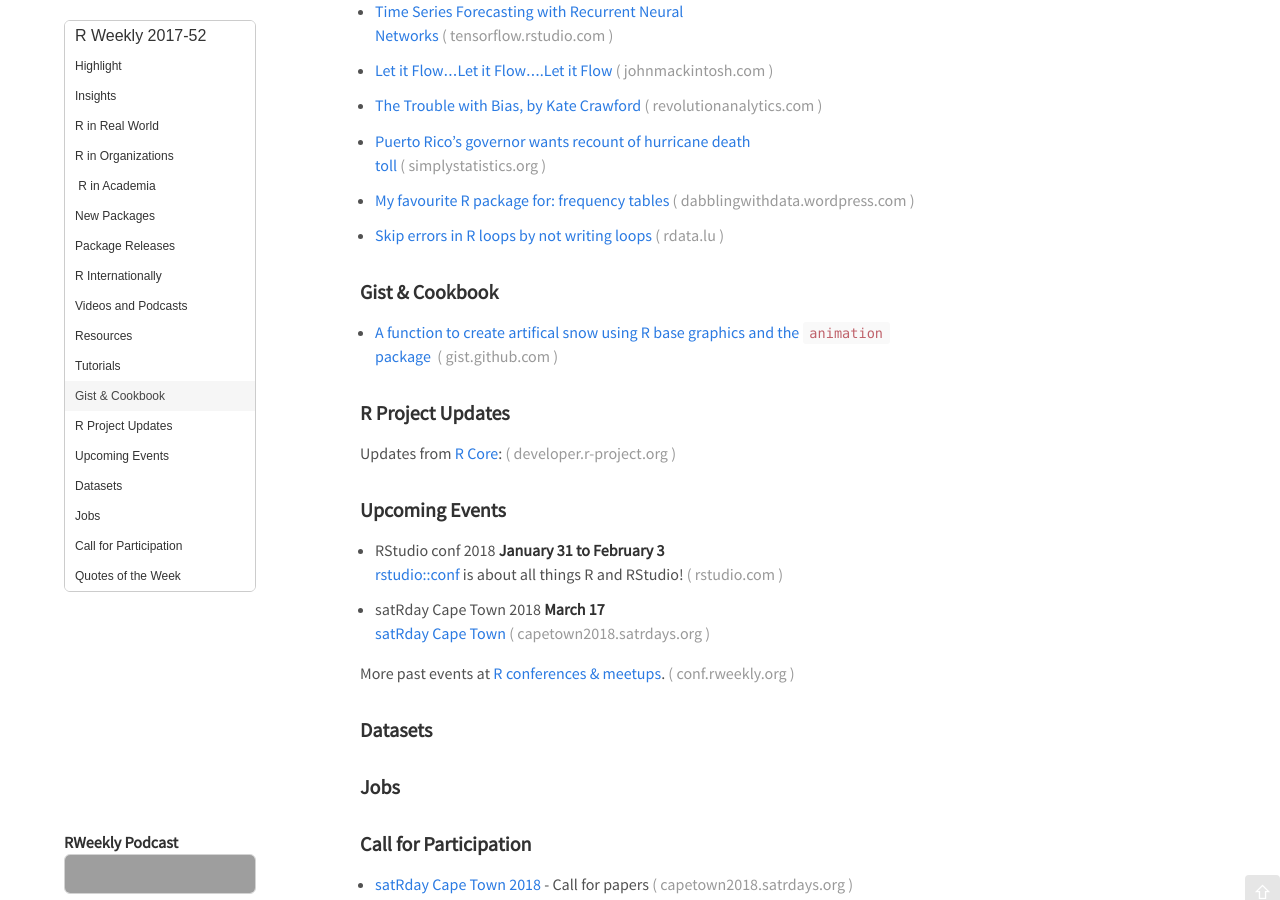
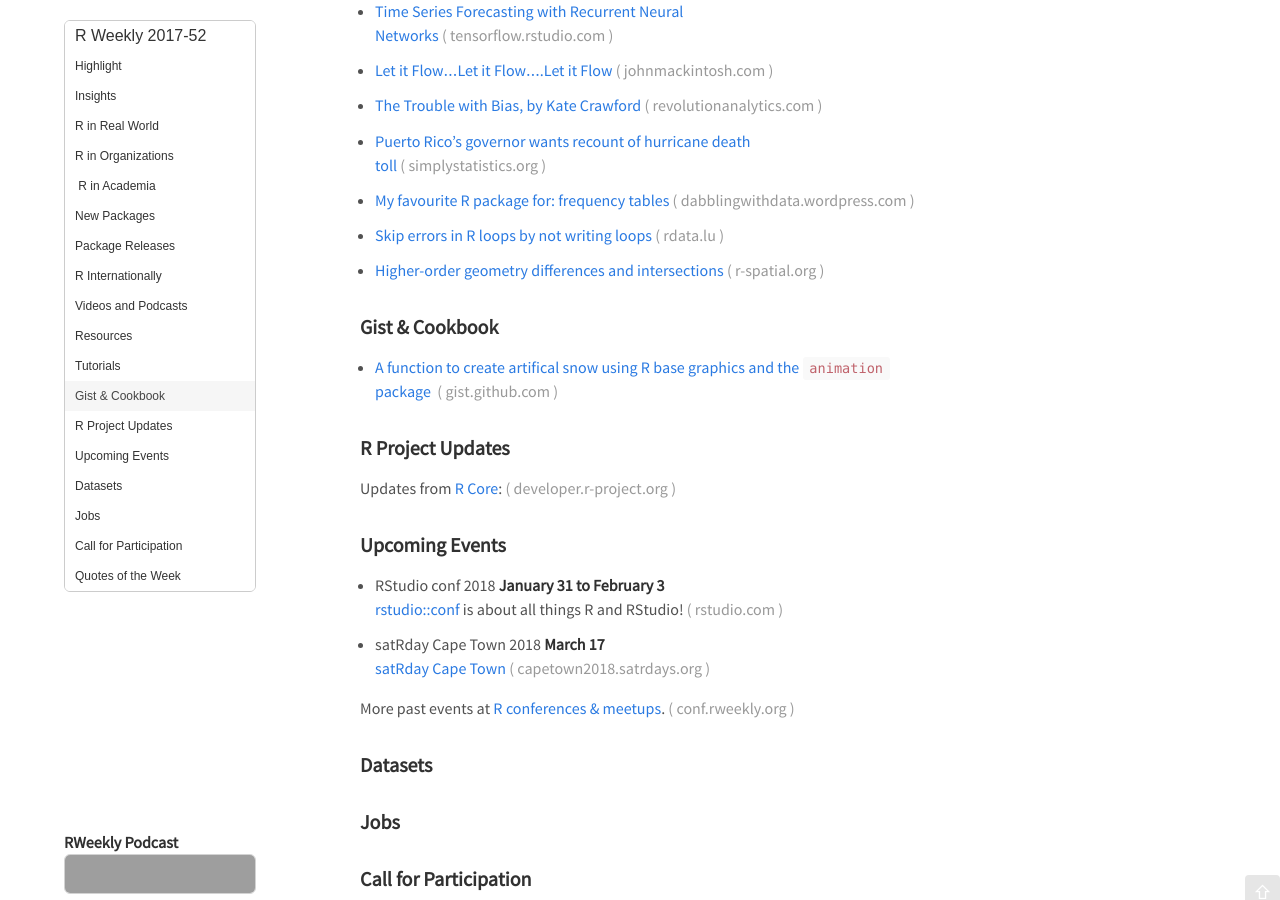
Before and after one commit to rweekly/rweekly.org, a Jekyll site: the page built from draft.md, in a window 1280 px wide and 900 px high, scrolled down 4123 px. Built offline with Jekyll 4.4.1, drawn with Linux system fonts in a browser that asks for light colours; emoji names are drawn with the system emoji font; comment, search, counter and statistics services are not loaded; grey boxes are pictures that could not be loaded.

Commit message:
Update draft.md

```diff
--- a/draft.md
+++ b/draft.md
@@ -159,6 +159,8 @@ and contacts.
 
 + [Skip errors in R loops by not writing loops](http://blog.rdata.lu/post/2017-12-21-skip-errors-in-r-by-not-writing-loops/)
 
++ [Higher-order geometry differences and intersections](http://r-spatial.org/r/2017/12/21/geoms.html)
+
 ### Gist & Cookbook
 
 + [A function to create artifical snow using R base graphics and the `animation` package ](https://gist.github.com/ikosmidis/e75ffef29fc356ba54c2b42c1ca3ba98)
```
